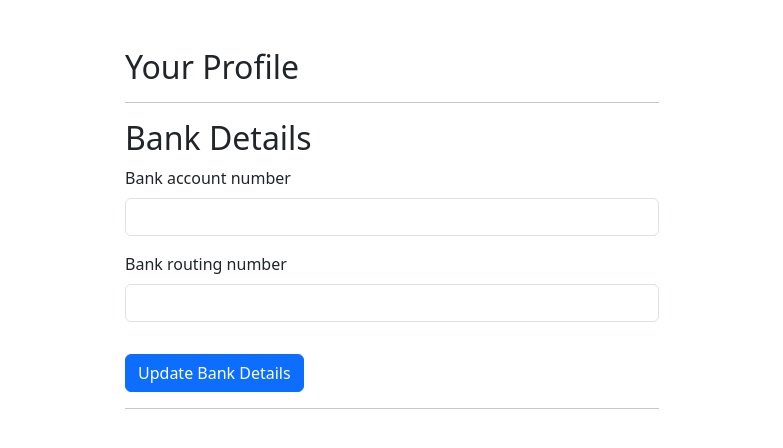
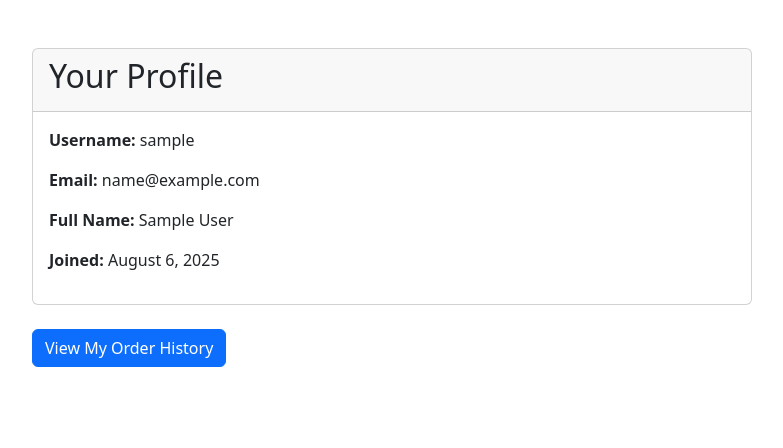
Before and after one commit to FazleRabbbiferdaus172/ScanAppetite, a Django app: template users/templates/users/customer_profile.html in a window 1280 px wide. Shown: the part 56-504 px from the top of the page, without its empty margins (248-1031 px from the left). Run offline with Django 5.2, Linux system fonts and the light colour scheme; the template is opened without the code that fills it: values that come from a table or form of the project are taken from there, others are empty; the visitor is signed in with stand-in values (Sample User, id 1); some libraries are stand-ins or nearby versions.

Commit message:
bank details removal from customer profile

```diff
--- a/users/templates/users/customer_profile.html
+++ b/users/templates/users/customer_profile.html
@@ -1,19 +1,24 @@
 {% extends "core/base.html" %}
-{% load crispy_forms_tags %}
 
 {% block content %}
 <div class="container mt-5">
     <div class="row justify-content-center">
-        <div class="col-md-6">
-            <h2>Your Profile</h2>
-            <hr>
-            <form method="post">
-                {% csrf_token %}
-                <h2>Bank Details</h2>
-                {{ form|crispy }}
-                <button type="submit" class="btn btn-primary mt-3">Update Bank Details</button>
-                <hr>
-            </form>
+        <div class="col-md-8">
+            <div class="card">
+                <div class="card-header">
+                    <h2>Your Profile</h2>
+                </div>
+                <div class="card-body">
+                    <p><strong>Username:</strong> {{ user.username }}</p>
+                    <p><strong>Email:</strong> {{ user.email }}</p>
+                    <p><strong>Full Name:</strong> {{ user.get_full_name|default:"Not set" }}</p>
+                    <p><strong>Joined:</strong> {{ user.date_joined|date:"F j, Y" }}</p>
+                </div>
+            </div>
+
+            <div class="mt-4">
+                <a href="{% url 'order_history' %}" class="btn btn-primary">View My Order History</a>
+            </div>
         </div>
     </div>
 </div>
```
